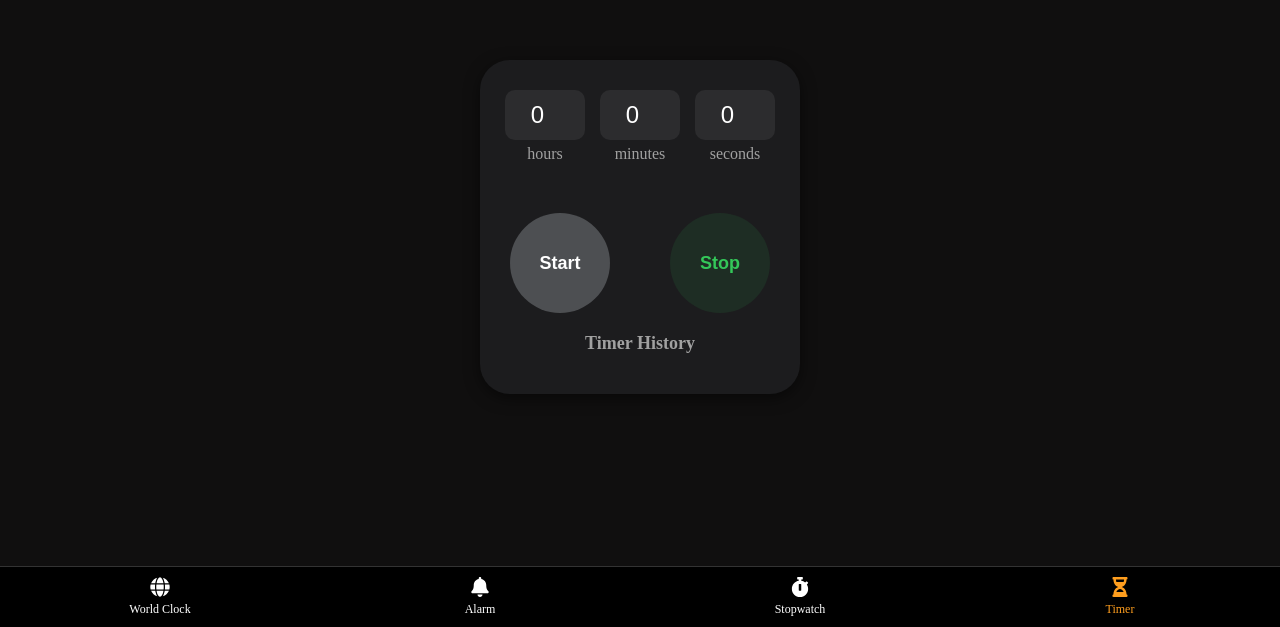
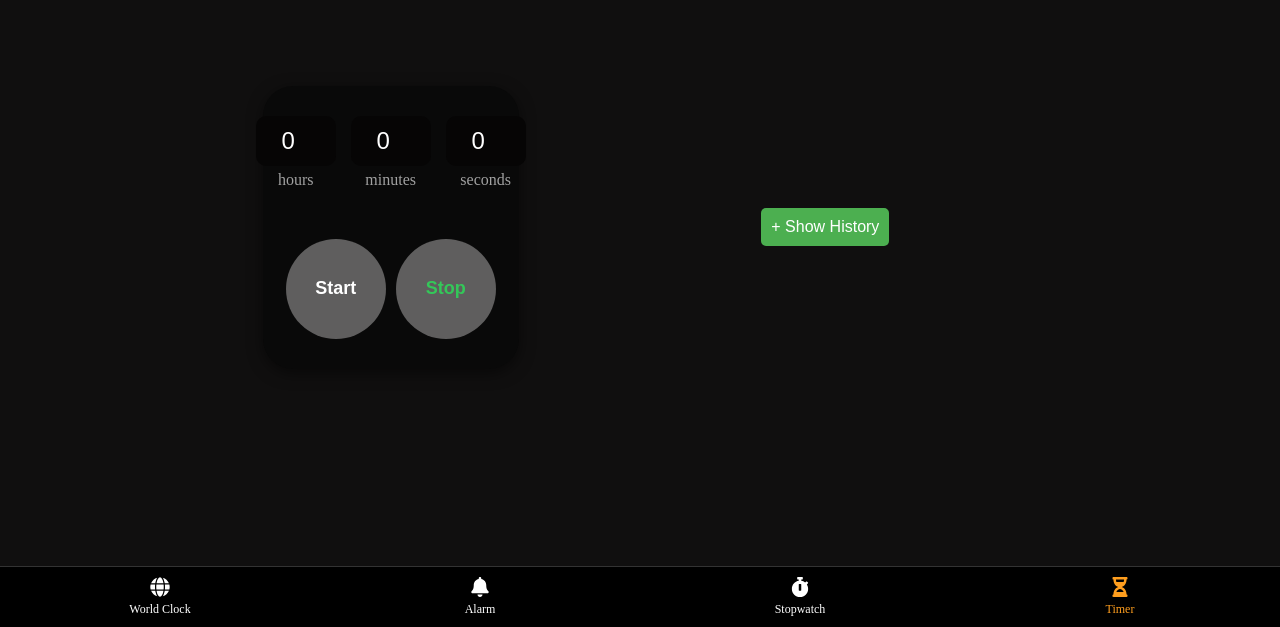
Before and after one commit to fatima-eyvazova/clock-app, a React (Vite) app: page /timer in a window 1280 px wide. Shown: the part 173-800 px from the top of the page. Built offline with nearby package versions, Linux system fonts and the light colour scheme.

Commit message:
Fix switch between pages and stop button in Stopwatch page

```diff
--- a/package.json
+++ b/package.json
@@ -10,16 +10,20 @@
     "preview": "vite preview"
   },
   "dependencies": {
+    "@reduxjs/toolkit": "^2.2.7",
     "react": "^18.3.1",
     "react-dom": "^18.3.1",
     "react-icons": "^5.3.0",
+    "react-redux": "^9.1.2",
     "react-router-dom": "^6.26.1",
+    "redux-persist": "^6.0.0",
     "scss": "^0.2.4"
   },
   "devDependencies": {
     "@eslint/js": "^9.9.0",
     "@types/react": "^18.3.3",
     "@types/react-dom": "^18.3.0",
+    "@types/react-redux": "^7.1.33",
     "@vitejs/plugin-react": "^4.3.1",
     "eslint": "^9.9.0",
     "eslint-plugin-react-hooks": "^5.1.0-rc.0",
--- a/src/App.tsx
+++ b/src/App.tsx
@@ -1,18 +1,18 @@
 import { BrowserRouter as Router, Route, Routes, Link } from "react-router-dom";
 import WorldClock from "./pages/WorldClock/WorldClock";
-import Alarm from "./pages/Alarm/Alarm";
 import Stopwatch from "./pages/Stopwatch/Stopwatch";
 import Timer from "./pages/Timer/Timer";
 import Navigations from "./components/Navigations/Navigations";
+import Alarm from "./pages/Alarm/Alarm";
 
 function App() {
   return (
     <Router>
       <Routes>
         <Route path="/world-clock" element={<WorldClock />} />
-        <Route path="/alarm" element={<Alarm />} />
         <Route path="/stopwatch" element={<Stopwatch />} />
         <Route path="/timer" element={<Timer />} />
+        <Route path="/" element={<Alarm />} />
       </Routes>
       <Navigations />
     </Router>
--- /dev/null
+++ b/src/components/TimerHistory/TimerHistory.scss
@@ -0,0 +1,33 @@
+.timer-history {
+  width: 20vw;
+  .timer-history-container {
+    .toggle-history-btn {
+      background-color: #4caf50;
+      color: white;
+      border: none;
+      padding: 10px;
+      text-align: center;
+      text-decoration: none;
+      display: inline-block;
+      font-size: 16px;
+      margin: 10px 0;
+      cursor: pointer;
+      border-radius: 5px;
+      transition: background-color 0.3s ease;
+
+      &:hover {
+        background-color: #45a049;
+      }
+    }
+
+    ul {
+      list-style-type: none;
+      padding: 0;
+
+      li {
+        padding: 8px;
+        color: white;
+      }
+    }
+  }
+}
--- /dev/null
+++ b/src/components/TimerHistory/TimerHistory.tsx
@@ -0,0 +1,44 @@
+import React, { useState } from "react";
+import { useSelector } from "react-redux";
+import { RootState } from "../../store";
+import "./TimerHistory.scss";
+
+const TimerHistory: React.FC = () => {
+  const [showHistory, setShowHistory] = useState(false);
+  const { history } = useSelector((state: RootState) => state.timer);
+
+  const formatTime = (milliseconds: number) => {
+    const minutes = Math.floor(milliseconds / 60000);
+    const seconds = Math.floor((milliseconds % 60000) / 1000);
+    return `${String(minutes).padStart(2, "0")}:${String(seconds).padStart(
+      2,
+      "0"
+    )}`;
+  };
+
+  const toggleHistory = () => {
+    setShowHistory(!showHistory);
+  };
+
+  return (
+    <div className="timer-history">
+      <div className="timer-history-container">
+        <button onClick={toggleHistory} className="toggle-history-btn">
+          {showHistory ? "− Hide History" : "+ Show History"}
+        </button>
+        {showHistory && (
+          <ul>
+            {history.map((entry, index) => (
+              <li key={index}>
+                Set for {formatTime(entry.startTime)} - Ended at{" "}
+                {formatTime(entry.endTime)}
+              </li>
+            ))}
+          </ul>
+        )}
+      </div>
+    </div>
+  );
+};
+
+export default TimerHistory;
--- a/src/features/stopwatchSlice.ts
+++ b/src/features/stopwatchSlice.ts
@@ -64,6 +64,11 @@ const stopwatchSlice = createSlice({
         state.time += 1;
       }
     },
+    setTime(state, action: PayloadAction<number>) {
+      if (state.isActive) {
+        state.time = action.payload;
+      }
+    },
     deleteLap(state, action: PayloadAction<number>) {
       const index = action.payload;
       if (index < state.laps.length) {
--- /dev/null
+++ b/src/features/timerSlice.ts
@@ -0,0 +1,56 @@
+import { createSlice, PayloadAction } from "@reduxjs/toolkit";
+
+interface TimerState {
+  time: number;
+  isActive: boolean;
+  history: { startTime: number; endTime: number }[];
+  lastLapStartTime?: number;
+}
+
+const initialState: TimerState = {
+  time: 0,
+  isActive: false,
+  history: [],
+  lastLapStartTime: undefined,
+};
+
+const timerSlice = createSlice({
+  name: "timer",
+  initialState,
+  reducers: {
+    setTime(state, action: PayloadAction<number>) {
+      state.time = action.payload;
+    },
+
+    start(state) {
+      state.isActive = true;
+      if (state.lastLapStartTime === undefined) {
+        state.lastLapStartTime = state.time;
+      }
+    },
+    stop(state) {
+      state.isActive = false;
+      if (state.lastLapStartTime !== undefined) {
+        state.history.push({
+          startTime: state.lastLapStartTime,
+          endTime: state.time,
+        });
+        state.lastLapStartTime = undefined;
+      }
+    },
+    reset(state) {
+      state.time = 0;
+      state.isActive = false;
+      state.lastLapStartTime = undefined;
+    },
+    incrementTime(state, action: PayloadAction<number>) {
+      if (state.isActive) {
+        state.time += action.payload;
+      }
+    },
+  },
+});
+
+export const { setTime, start, stop, reset, incrementTime } =
+  timerSlice.actions;
+export default timerSlice.reducer;
--- a/src/pages/Timer/Timer.scss
+++ b/src/pages/Timer/Timer.scss
@@ -1,7 +1,7 @@
 .timer {
   display: flex;
   align-items: center;
-  justify-content: center;
+  justify-content: space-evenly;
   background-color: #100f0f;
   width: 100vw;
   height: 100vh;
@@ -12,12 +12,11 @@
     flex-direction: column;
     align-items: center;
     justify-content: center;
-    background-color: #1c1c1e;
+    background-color: #090909;
     border-radius: 30px;
+    width: 20vw;
     padding: 30px;
-    width: 320px;
     box-shadow: 0 4px 15px rgba(0, 0, 0, 0.5);
-  }
 
     .timer-display {
       font-size: 60px;
@@ -25,7 +24,6 @@
       color: white;
       margin-bottom: 30px;
     }
-
     .time-inputs {
       display: flex;
       justify-content: center;
@@ -52,17 +50,16 @@
           text-align: center;
           border: none;
           border-radius: 10px;
-        background-color: #2c2c2e;
+          background-color: #060505;
           color: white;
           outline: none;
         }
       }
     }
-
     .timer-buttons {
       display: flex;
+      gap: 10px;
       justify-content: space-between;
-    width: 100%;
       margin-top: 20px;
 
       button {
@@ -79,7 +76,7 @@
         font-weight: bold;
 
         &:first-of-type {
-        background-color: #4d4f52;
+          background-color: #232426;
           color: white;
         }
 
@@ -89,7 +86,7 @@
         }
 
         &:disabled {
-        background-color: #b0b0b0;
+          background-color: #5f5e5e;
           cursor: not-allowed;
         }
 
@@ -99,25 +96,37 @@
       }
     }
 
-  .timer-history {
-    margin-top: 20px;
-    text-align: center;
-    width: 100%;
-    color: #a1a1a1;
+    .notification {
+      position: fixed;
+      top: 20px;
+      right: 20px;
+      background-color: #f44336;
+      color: white;
+      padding: 15px 30px;
+      border-radius: 8px;
+      box-shadow: 0 4px 8px rgba(0, 0, 0, 0.1);
+      display: flex;
+      align-items: center;
+      gap: 10px;
 
-    h2 {
-      margin-bottom: 10px;
-      font-size: 18px;
+      p {
+        margin: 0;
+        font-weight: bold;
+        font-size: 16px;
       }
 
-    ul {
-      list-style: none;
-      padding: 0;
+      .close-button {
+        background-color: transparent;
+        color: white;
+        border: none;
+        font-size: 18px;
+        cursor: pointer;
+        transition: transform 0.2s;
 
-      li {
-        font-size: 14px;
-        margin-bottom: 5px;
+        &:hover {
+          transform: scale(1.1);
         }
       }
     }
   }
+}
--- a/src/pages/Timer/Timer.tsx
+++ b/src/pages/Timer/Timer.tsx
@@ -1,91 +1,173 @@
-import React, { useState, useEffect, useRef } from "react";
+import React, { useEffect, useRef, useState } from "react";
+import { useDispatch, useSelector } from "react-redux";
+import { RootState } from "../../store";
+import { setTime, start, stop } from "../../features/timerSlice";
 import "./Timer.scss";
-
-interface TimerHistory {
-  duration: string;
-  endTime: string;
-}
+import TimerHistory from "../../components/TimerHistory/TimerHistory";
 
 const Timer: React.FC = () => {
-  const [hours, setHours] = useState<number>(0);
-  const [minutes, setMinutes] = useState<number>(0);
-  const [seconds, setSeconds] = useState<number>(0);
-  const [isActive, setIsActive] = useState<boolean>(false);
-  const [remainingTime, setRemainingTime] = useState<number>(0);
-  const [history, setHistory] = useState<TimerHistory[]>([]);
+  const dispatch = useDispatch();
+  const time = useSelector((state: RootState) => state.timer.time);
+  const isActive = useSelector((state: RootState) => state.timer.isActive);
+  // const history = useSelector((state: RootState) => state.timer.history);
+
+  const [isEditing, setIsEditing] = useState<boolean>(true);
+  const [initialTime, setInitialTime] = useState<number>(time);
+  const [showNotification, setShowNotification] = useState<boolean>(false);
+
   const timerRef = useRef<number | null>(null);
   const audioRef = useRef<HTMLAudioElement | null>(null);
 
+  const savedNow = localStorage.getItem("timer-now");
+
   useEffect(() => {
-    if (isActive) {
-      timerRef.current = window.setInterval(() => {
-        setRemainingTime((prevTime) => {
-          if (prevTime <= 0) {
-            clearInterval(timerRef.current!);
-            setIsActive(false);
-            if (audioRef.current) {
-              audioRef.current.play();
-            }
-
-            const endTime = new Date().toLocaleString();
-            setHistory((prevHistory) => [
-              {
-                duration: formatTime(hours * 3600 + minutes * 60 + seconds),
-                endTime,
-              },
-              ...prevHistory,
-            ]);
-            setHours(0);
-            setMinutes(0);
-            setSeconds(0);
-
-            return 0;
-          }
-          return prevTime - 1000;
-        });
+    if (isActive && time > 0) {
+      timerRef.current = setInterval(() => {
+        dispatch(setTime(time - 1000));
       }, 1000);
-    } else if (!isActive && remainingTime !== 0) {
+    } else if (!isActive && time !== 0) {
       clearInterval(timerRef.current!);
     }
+
+    if (time <= 0 && isActive) {
+      clearInterval(timerRef.current!);
+      dispatch(stop());
+      setIsEditing(true);
+      dispatch(setTime(initialTime));
+      if (audioRef.current) {
+        audioRef.current.play();
+      }
+      setShowNotification(true);
+    }
+
     return () => clearInterval(timerRef.current!);
-  }, [isActive, remainingTime]);
+  }, [isActive, time, dispatch, initialTime]);
+
+  useEffect(() => {
+    const audioElement = audioRef.current;
+
+    if (audioElement) {
+      audioElement.addEventListener("play", () => setShowNotification(true));
+      audioElement.addEventListener("ended", () => setShowNotification(false));
+    }
+
+    return () => {
+      if (audioElement) {
+        audioElement.removeEventListener("play", () =>
+          setShowNotification(true)
+        );
+        audioElement.removeEventListener("ended", () =>
+          setShowNotification(false)
+        );
+      }
+    };
+  }, []);
+
+  useEffect(() => {
+    if (savedNow) {
+      const now = Date.now();
+      const savedTime = parseInt(savedNow);
+      const timeDiff = now - savedTime;
+      console.log({ timeDiff });
+
+      if (time >= timeDiff) {
+        dispatch(setTime(Math.floor((time - timeDiff) / 1000)));
+      } else {
+        dispatch(setTime(0));
+        dispatch(stop());
+      }
+
+      timerRef.current = Math.floor((time - timeDiff) / 1000);
+    }
+  }, [savedNow]);
+
+  useEffect(() => {
+    return () => {
+      localStorage.setItem("timer-now", JSON.stringify(Date.now()));
+    };
+  }, []);
 
   const handleStart = () => {
-    const totalSeconds = hours * 3600 + minutes * 60 + seconds;
-    setRemainingTime(totalSeconds * 1000);
-    setIsActive(true);
+    setIsEditing(false);
+    setInitialTime(time);
+    dispatch(start());
   };
 
-  const handleStop = () => {
-    setIsActive(false);
-    setRemainingTime(0);
+  const handleNotificationClose = () => {
+    setShowNotification(false);
+    if (audioRef.current) {
+      audioRef.current.pause();
+      audioRef.current.currentTime = 0;
+    }
   };
+
   const formatTime = (time: number) => {
-    const hours = Math.floor(time / 3600);
-    const minutes = Math.floor((time % 3600) / 60);
-    const seconds = time % 60;
+    const hours = Math.floor(time / 3600000);
+    const minutes = Math.floor((time % 3600000) / 60000);
+    const seconds = Math.floor((time % 60000) / 1000);
     return `${String(hours).padStart(2, "0")}:${String(minutes).padStart(
       2,
       "0"
     )}:${String(seconds).padStart(2, "0")}`;
   };
 
+  const isStartButtonDisabled = () => {
+    const hours = Math.floor(time / 3600000);
+    const minutes = Math.floor((time % 3600000) / 60000);
+    const seconds = Math.floor((time % 60000) / 1000);
+
+    return hours === 0 && minutes === 0 && seconds === 0;
+  };
+
+  const isStopButtonDisabled = () => {
+    const hours = Math.floor(time / 3600000);
+    const minutes = Math.floor((time % 3600000) / 60000);
+    const seconds = Math.floor((time % 60000) / 1000);
+
+    return (hours === 0 && minutes === 0 && seconds === 0) || !isActive;
+  };
+
+  const handleStop = () => {
+    dispatch(stop());
+    setIsEditing(false);
+  };
+
+  const handleHoursChange = (e: React.ChangeEvent<HTMLInputElement>) => {
+    const hours = Number(e.target.value);
+    const minutes = Math.floor((time % 3600000) / 60000);
+    const seconds = Math.floor((time % 60000) / 1000);
+    const newTime = hours * 3600000 + minutes * 60000 + seconds * 1000;
+    dispatch(setTime(newTime));
+  };
+
+  const handleMinutesChange = (e: React.ChangeEvent<HTMLInputElement>) => {
+    const hours = Math.floor(time / 3600000);
+    const minutes = Number(e.target.value);
+    const seconds = Math.floor((time % 60000) / 1000);
+    const newTime = hours * 3600000 + minutes * 60000 + seconds * 1000;
+    dispatch(setTime(newTime));
+  };
+
+  const handleSecondsChange = (e: React.ChangeEvent<HTMLInputElement>) => {
+    const hours = Math.floor(time / 3600000);
+    const minutes = Math.floor((time % 3600000) / 60000);
+    const seconds = Number(e.target.value);
+    const newTime = hours * 3600000 + minutes * 60000 + seconds * 1000;
+    dispatch(setTime(newTime));
+  };
+
   return (
     <div className="timer">
       <div className="timer-container">
-        {isActive || remainingTime > 0 ? (
-          <div className="timer-display">
-            {formatTime(remainingTime / 1000)}
-          </div>
-        ) : null}
-
-        {!isActive ? (
+        {isEditing ? (
           <div className="time-inputs">
             <div className="time-label">
               <input
                 type="number"
-                value={hours}
-                onChange={(e) => setHours(Number(e.target.value))}
+                name="hours"
+                value={Math.floor(time / 3600000)}
+                onFocus={() => setIsEditing(true)}
+                onChange={handleHoursChange}
                 placeholder="00"
                 min="0"
               />
@@ -94,8 +176,10 @@ const Timer: React.FC = () => {
             <div className="time-label">
               <input
                 type="number"
-                value={minutes}
-                onChange={(e) => setMinutes(Number(e.target.value))}
+                name="minutes"
+                value={Math.floor((time % 3600000) / 60000)}
+                onFocus={() => setIsEditing(true)}
+                onChange={handleMinutesChange}
                 placeholder="00"
                 min="0"
               />
@@ -104,38 +188,46 @@ const Timer: React.FC = () => {
             <div className="time-label">
               <input
                 type="number"
-                value={seconds}
-                onChange={(e) => setSeconds(Number(e.target.value))}
+                name="seconds"
+                value={Math.floor((time % 60000) / 1000)}
+                onFocus={() => setIsEditing(true)}
+                onChange={handleSecondsChange}
                 placeholder="00"
                 min="0"
               />
               <span>seconds</span>
             </div>
           </div>
-        ) : null}
-
+        ) : (
+          <div className="timer-display">{formatTime(time)}</div>
+        )}
         <div className="timer-buttons">
-          <button onClick={handleStart} disabled={isActive}>
+          <button onClick={handleStart} disabled={isStartButtonDisabled()}>
             Start
           </button>
-          <button onClick={handleStop}>Stop</button>
+          <button
+            className="stop-btn"
+            onClick={handleStop}
+            disabled={isStopButtonDisabled()}
+          >
+            Stop
+          </button>
         </div>
+        {showNotification && (
+          <div className="notification">
+            <p>⏰ Time's up!</p>
+            <button onClick={handleNotificationClose} className="close-button">
+              X
+            </button>
+          </div>
+        )}
         <audio
           ref={audioRef}
           src="public/sounds/signal-elektronnogo-budilnika-33304.mp3"
           preload="auto"
         />
-        <div className="timer-history">
-          <h2>Timer History</h2>
-          <ul>
-            {history.map((entry, index) => (
-              <li key={index}>
-                Set for {entry.duration} - Ended at {entry.endTime}
-              </li>
-            ))}
-          </ul>
-        </div>
       </div>
+      <TimerHistory />
     </div>
   );
 };
```
Also changed, not shown: src/components/Navigations/Navigations.tsx (+8 -1 lines), src/features/alarmsSlice.ts (+17 -13 lines), src/main.tsx (+6 -4 lines), src/pages/Stopwatch/Stopwatch.tsx (+19 -1 lines), 2 other files (tests, documents, lock files or other folders). Lines whose indentation alone changed are shown as unchanged.
